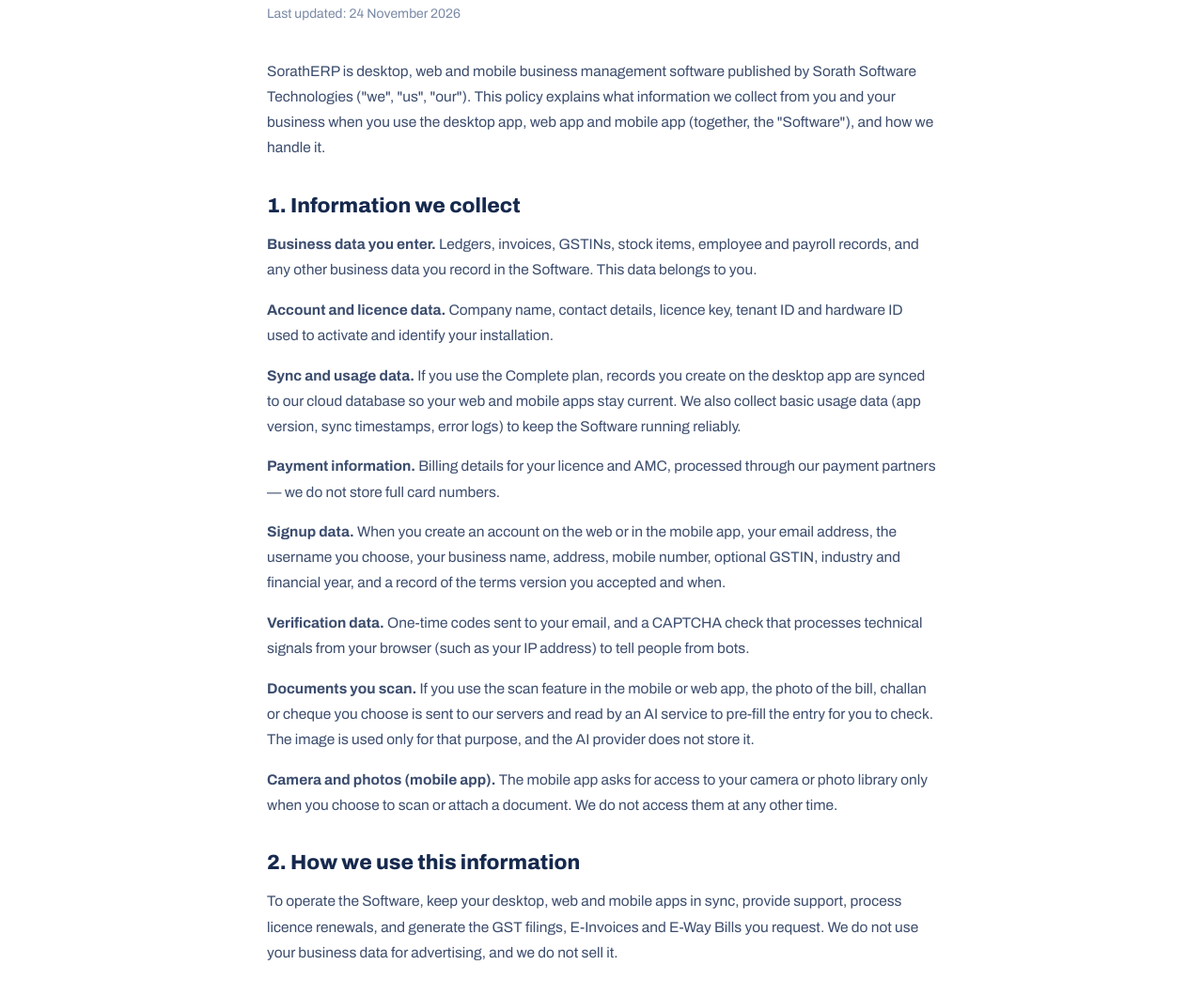
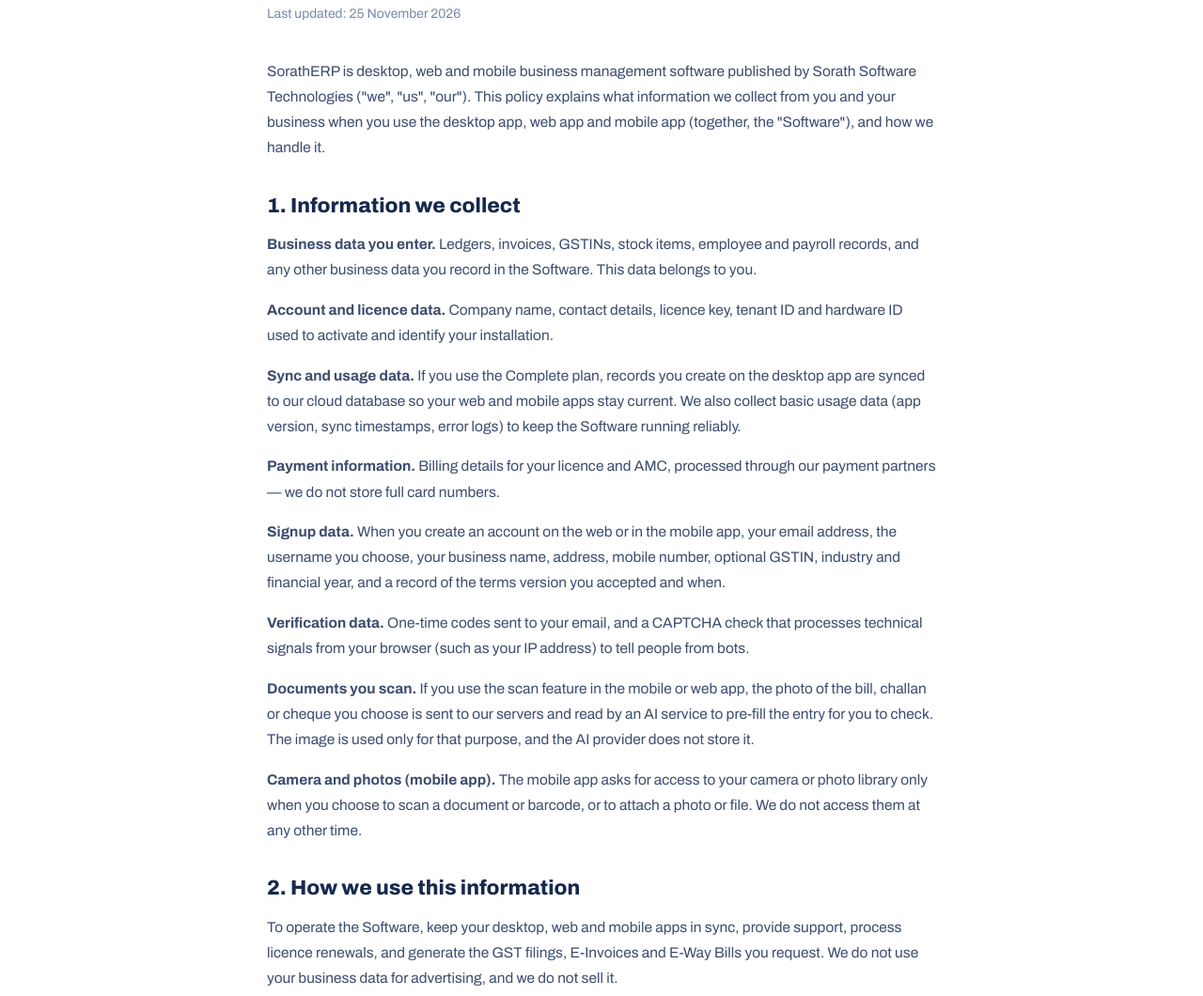
Before and after one commit to GhanshyamSorathiya/sorathsoftware.com, a plain HTML site: page privacy.html in a window 1280 px wide. Shown: the part 209-1269 px from the top of the page at 94% size. Drawn offline with Linux system fonts and the light colour scheme.

Commit message:
privacy  changes

```diff
--- a/privacy.html
+++ b/privacy.html
@@ -75,7 +75,7 @@
 <main class="legal-content">
   <div class="legal-eyebrow">Legal</div>
   <h1 class="legal-title">Privacy Policy</h1>
-  <div class="legal-updated">Last updated: 24 November 2026</div>
+  <div class="legal-updated">Last updated: 25 November 2026</div>
 
   <p class="legal-intro">SorathERP is desktop, web and mobile business management software published by Sorath Software Technologies ("we", "us", "our"). This policy explains what information we collect from you and your business when you use the desktop app, web app and mobile app (together, the "Software"), and how we handle it.</p>
 
@@ -88,7 +88,7 @@
   <p class="legal-p"><strong>Signup data.</strong> When you create an account on the web or in the mobile app, your email address, the username you choose, your business name, address, mobile number, optional GSTIN, industry and financial year, and a record of the terms version you accepted and when.</p>
   <p class="legal-p"><strong>Verification data.</strong> One-time codes sent to your email, and a CAPTCHA check that processes technical signals from your browser (such as your IP address) to tell people from bots.</p>
   <p class="legal-p"><strong>Documents you scan.</strong> If you use the scan feature in the mobile or web app, the photo of the bill, challan or cheque you choose is sent to our servers and read by an AI service to pre-fill the entry for you to check. The image is used only for that purpose, and the AI provider does not store it.</p>
-  <p class="legal-p"><strong>Camera and photos (mobile app).</strong> The mobile app asks for access to your camera or photo library only when you choose to scan or attach a document. We do not access them at any other time.</p>
+  <p class="legal-p"><strong>Camera and photos (mobile app).</strong> The mobile app asks for access to your camera or photo library only when you choose to scan a document or barcode, or to attach a photo or file. We do not access them at any other time.</p>
 
   <h2 class="legal-h2">2. How we use this information</h2>
   <p class="legal-p">To operate the Software, keep your desktop, web and mobile apps in sync, provide support, process licence renewals, and generate the GST filings, E-Invoices and E-Way Bills you request. We do not use your business data for advertising, and we do not sell it.</p>
@@ -103,7 +103,7 @@
   <p class="legal-p">Data in transit between the desktop app and our cloud is encrypted. Access to the cloud database requires an authenticated, licensed installation. Connections from the web and mobile apps to our servers use HTTPS. We recommend you keep your own device password-protected and your licence credentials confidential, since the desktop app stores your business data locally.</p>
 
   <h2 class="legal-h2">6. Data retention</h2>
-  <p class="legal-p">Your business data remains in our cloud database for as long as your subscription is active, and for a reasonable period after cancellation in case you wish to reactivate or export it. If your trial or subscription ends, your data remains available read-only and for export for 90 days; after that we may delete it after emailing you. You may request earlier deletion by contacting us. Encrypted backups expire on their normal schedule. Data on your local desktop database remains under your own control at all times.</p>
+  <p class="legal-p">Your business data remains in our cloud database for as long as your subscription is active, and for a reasonable period after cancellation in case you wish to reactivate or export it. If your trial or subscription ends, your data remains available read-only and for export for 90 days; after that we may delete it after emailing you. You may request earlier deletion by contacting us, or delete your account yourself in the mobile app (More → Settings → Delete account), which permanently deletes your account and its data from our systems, within 30 days at the latest, except what the law requires us to keep. Encrypted backups expire on their normal schedule. Data on your local desktop database remains under your own control at all times.</p>
 
   <h2 class="legal-h2">7. Your rights</h2>
   <p class="legal-p">Under the Digital Personal Data Protection Act, 2023 and other applicable Indian law, you may request access to, correction of, or deletion of personal data we hold about you, and may withdraw consent for cloud sync at any time by moving to the Desktop plan. To exercise these rights, contact our Grievance Officer below.</p>
```
